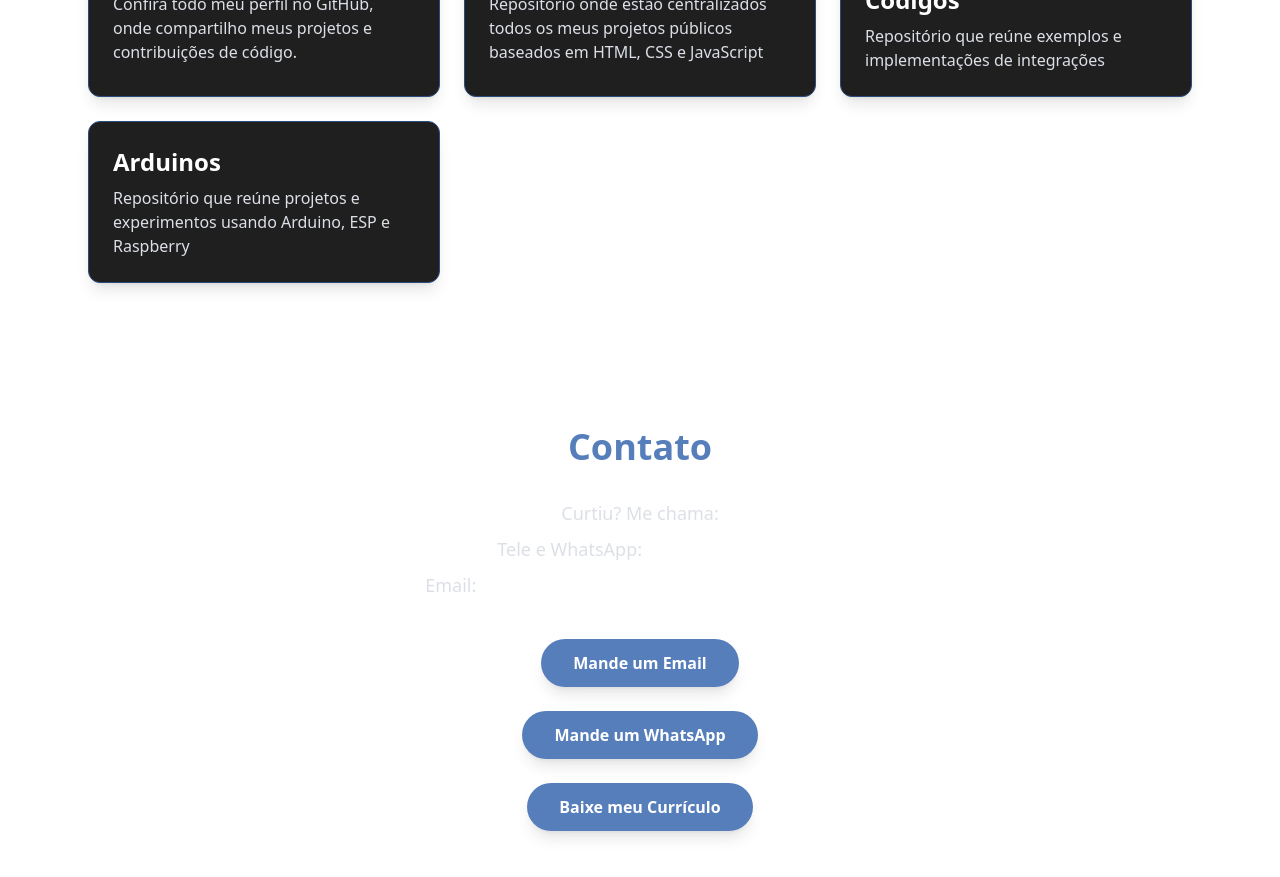
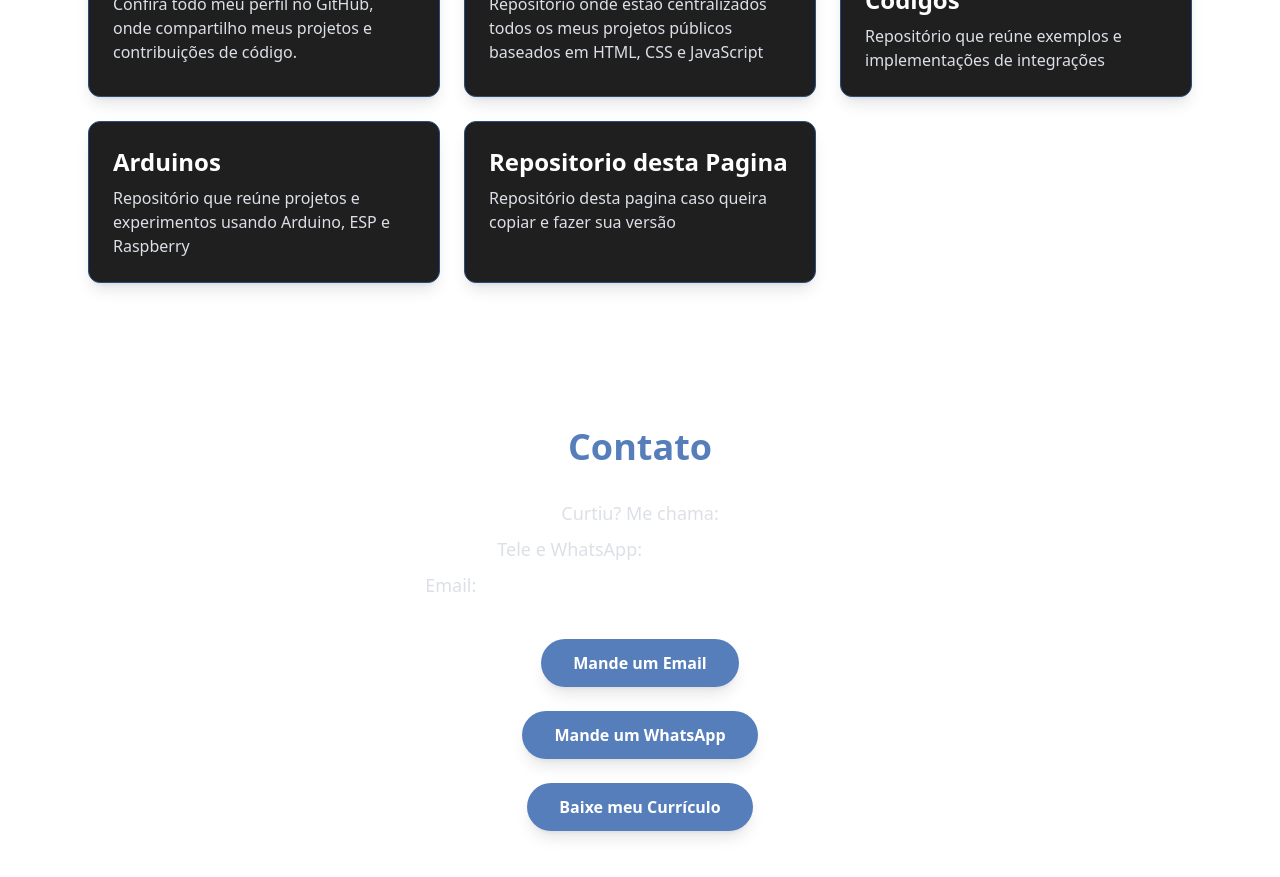
Before and after one commit to Igudevkit/Site-Curriculo, a React (Vite) app: page / in a window 1280 px wide. Shown: the part 2140-3017 px from the top of the page. Built offline with nearby package versions, Linux system fonts and the light colour scheme.

Commit message:
Add new project entry for 'Repositorio desta Pagina'
Added a new project repository entry for 'Repositorio desta Pagina'.

```diff
--- a/src/components/Projects.jsx
+++ b/src/components/Projects.jsx
@@ -19,6 +19,11 @@ export function Projects() {
       title: "Arduinos",
       desc: "Repositório que reúne projetos e experimentos usando Arduino, ESP e Raspberry",
       link: "https://github.com/Igudevkit/Arduinos",
+    },
+    {
+      title: "Repositorio desta Pagina",
+      desc: "Repositório desta pagina caso queira copiar e fazer sua versão",
+      link: "https://github.com/Igudevkit/Site-Curriculo",
     },
   ];
 
```
